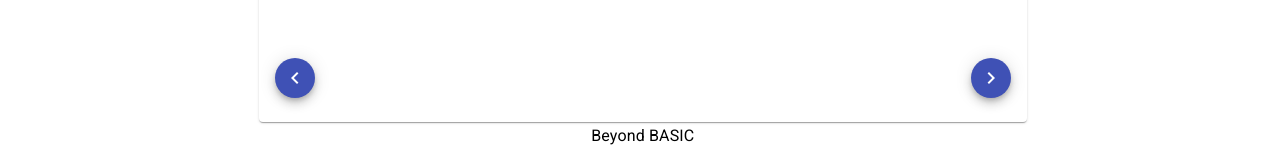
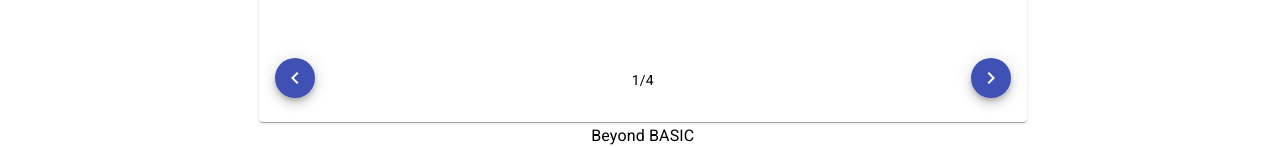
Before and after one commit to gchuaunc/inls161site, an Angular app: page /interests/programming in a window 1280 px wide. Shown: the part 655-802 px from the top of the page. Built offline with nearby package versions, Linux system fonts and the light colour scheme.

Commit message:
feat: add counter to carousel

```diff
--- a/src/app/image-carousel/image-carousel.component.html
+++ b/src/app/image-carousel/image-carousel.component.html
@@ -12,6 +12,7 @@
             <button mat-mini-fab color="primary" (click)="prevSlide()" class="carousel-buttons-left">
                 <mat-icon>navigate_before</mat-icon>
             </button>
+            <p class="carousel-center">{{currentIndex+1}}/{{images.length}}</p>
             <button mat-mini-fab color="primary" (click)="nextSlide()" class="carousel-buttons-right">
                 <mat-icon>navigate_next</mat-icon>
             </button>
--- a/src/app/image-carousel/image-carousel.component.scss
+++ b/src/app/image-carousel/image-carousel.component.scss
@@ -18,3 +18,9 @@
 .carousel-buttons-right {
     float: right;
 }
+.carousel-center {
+    position: absolute;
+    bottom: 20px;
+    left: 70px;
+    right: 70px;
+}
```
